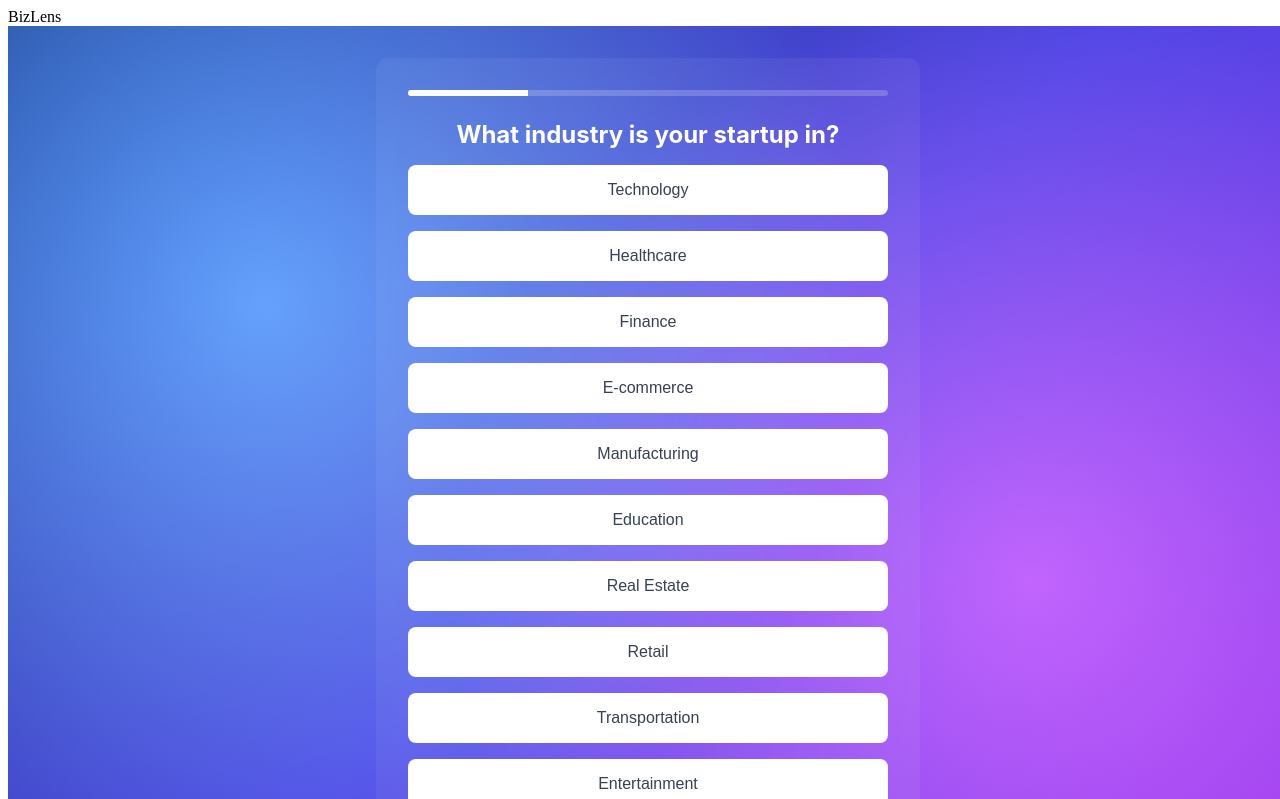
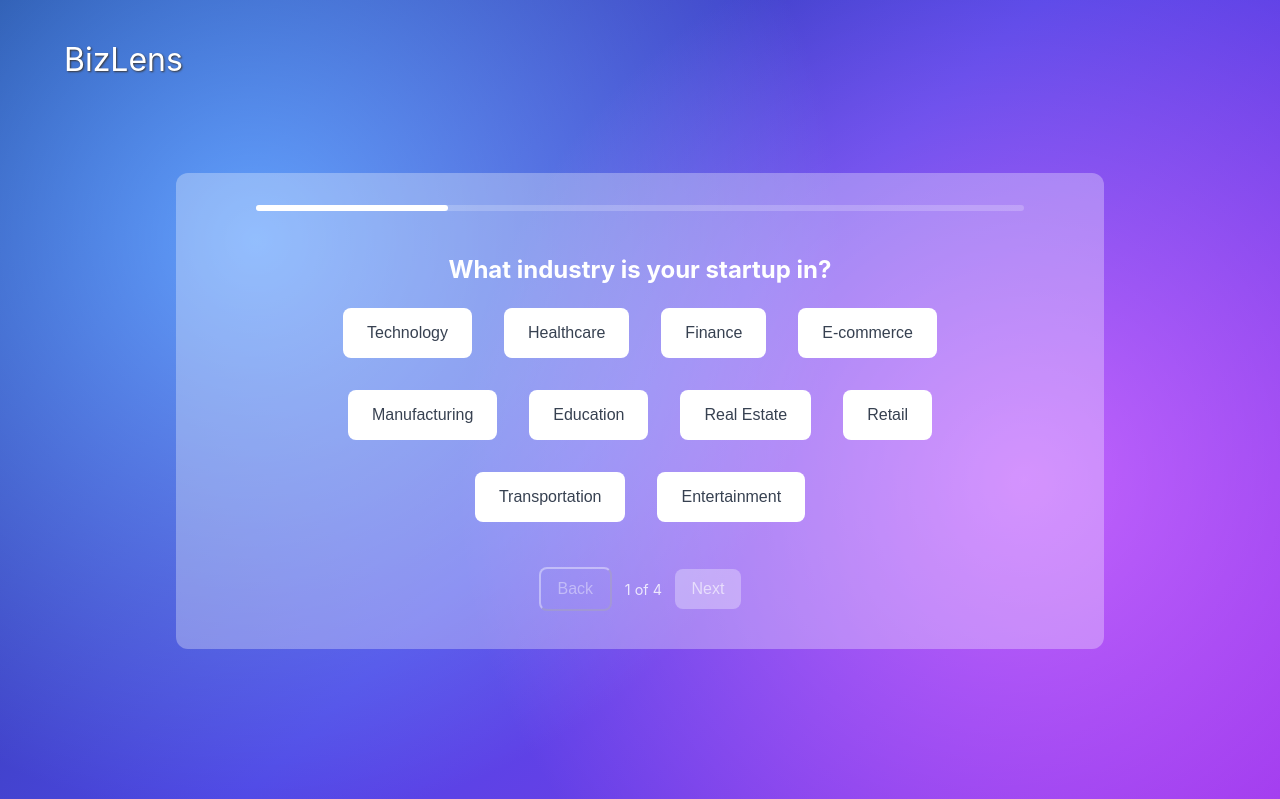
Before and after one commit to shirinadan/AI4ALL-Project, a Next.js app: page /quiz in a window 1280 px wide. Shown: the top 799 px of the page. Built offline with nearby package versions, Linux system fonts and the light colour scheme.

Commit message:
Finalized frontend

```diff
--- a/src/app/layout.js
+++ b/src/app/layout.js
@@ -1,7 +1,7 @@
 export default function RootLayout({ children }) {
   return (
     <html lang="en">
-      <body suppressHydrationWarning={true}>
+      <body>
         <header>BizLens</header>
         {children}
         {/* <footer>My Footer</footer> */}
--- a/src/app/page.css
+++ b/src/app/page.css
@@ -17,10 +17,10 @@ button {
     background-color: #252174;
     color: white;
     border: none;
-    padding: 1% 2%;
+    padding: 7% 10%;
     border-radius: 5px;
     cursor: pointer;
-    margin: 1%;
+    margin: 5%;
     font-size: 1em;
 }
 
--- a/src/app/quiz/layout.js
+++ /dev/null
@@ -1,12 +0,0 @@
-export const metadata = {
-  title: 'Next.js',
-  description: 'Generated by Next.js',
-}
-
-export default function RootLayout({ children }) {
-  return (
-    <html lang="en">
-      <body>{children}</body>
-    </html>
-  )
-}
--- /dev/null
+++ b/src/app/quiz/page.css
@@ -0,0 +1,204 @@
+
+.quiz-wrapper {
+  display: flex;
+  justify-content: center;
+  align-items: center;
+  min-height: 75vh;
+  padding: 2rem;
+}
+.quiz-container {
+  display: flex;
+  flex-direction: column;
+  align-items: center;
+  padding: 2rem 5rem;
+  color: white;
+  max-width: 60vw;
+  flex-wrap: wrap;
+  justify-content: center;
+  background-color: rgba(255, 255, 255, 0.3);
+  border-radius: 12px;
+}
+
+/* Progress bar wrapper */
+.progress-bar-container {
+  height: 6px;
+  background: rgba(255, 255, 255, 0.2);
+  border-radius: 3px;
+  overflow: hidden;
+  margin-bottom: 1.5rem;
+}
+
+.progress-bar-fill {
+  height: 100%;
+  background: rgb(255, 255, 255);
+  transition: width 0.3s ease;
+}
+
+/* Question and subtitle */
+.question-title {
+  color: white;
+  font-size: 1.5rem;
+  margin-bottom: 1rem;
+  text-align: center;
+}
+
+.question-subtitle {
+  color: rgba(255, 255, 255, 0.8);
+  margin-bottom: 1rem;
+  font-size: 1rem;
+  text-align: center;
+}
+
+/* Answer section */
+.answers-container {
+  display: flex;
+  flex-direction: row;
+  gap: 1rem;
+  margin-bottom: 2rem;
+  flex-wrap: wrap;
+  justify-content: center;
+}
+
+.answer-button {
+  padding: 16px 24px;
+  background: white;
+  color: #374151;
+  border: none;
+  border-radius: 8px;
+  font-weight: 500;
+  cursor: pointer;
+  transition: all 0.2s ease;
+  text-align: center;
+  font-size: 1rem;
+  margin: 0.5rem;
+}
+
+.answer-button.selected {
+  background: #e0e7ff;
+  color: #3730a3;
+}
+
+.answer-button:hover:not(.selected) {
+  background: #f0f0f0;
+}
+
+/* Funding buttons */
+.funding-grid {
+  display: flex;
+  grid-template-columns: repeat(auto-fit, minmax(140px, 1fr));
+  gap: 12px;
+  flex-wrap: wrap;
+  justify-content: center;
+}
+
+.funding-button {
+  padding: 12px 16px;
+  background: white;
+  color: #374151;
+  border: none;
+  border-radius: 8px;
+  font-weight: 500;
+  cursor: pointer;
+  transition: all 0.2s ease;
+  text-align: center;
+  font-size: 0.9rem;
+  margin: 0.2rem;
+}
+
+.funding-button.selected {
+  background: #e0e7ff;
+  color: #3730a3;
+}
+
+.funding-button:hover:not(.selected) {
+  background: #f0f0f0;
+}
+
+/* Year input */
+.year-input {
+  padding: 16px 24px;
+  background: white;
+  color: #374151;
+  border: none;
+  border-radius: 8px;
+  font-size: 1rem;
+  font-weight: 500;
+  text-align: center;
+  outline: none;
+  width: 100%;
+  box-sizing: border-box;
+}
+
+/* Market select */
+.market-select {
+  padding: 5% 7%;
+  background: white;
+  color: #9ca3af;
+  border: none;
+  border-radius: 8px;
+  font-size: 1rem;
+  font-weight: 500;
+  text-align: center;
+  outline: none;
+  cursor: pointer;
+  width: 100%;
+  box-sizing: border-box;
+}
+
+.market-select.has-value {
+  color: #374151;
+}
+
+/* Navigation */
+.navigation {
+  display: flex;
+  justify-content: center;
+  align-items: center;
+}
+
+.nav-button {
+  padding: 10% 15%;
+  background: transparent;
+  color: white;
+  border-color: rgba(255, 255, 255);
+  border-radius: 8px;
+  font-size: 1rem;
+  font-weight: 500;
+  cursor: pointer;
+  transition: all 0.2s ease;
+  margin: 5%;
+}
+
+.nav-button.disabled {
+  color: rgba(255, 255, 255, 0.4);
+  border-color: rgba(255, 255, 255, 0.4);
+  cursor: not-allowed;
+}
+
+.progress-text {
+  color: rgba(255, 255, 255, 0.8);
+  font-size: 0.9rem;
+  padding: 2%;
+  margin: 5%;
+  text-wrap: nowrap;
+}
+
+.next-button {
+  padding: 10% 15%;
+  background: white;
+  color: #3730a3;
+  border: none;
+  border-radius: 8px;
+  font-size: 1rem;
+  font-weight: 600;
+  cursor: pointer;
+  transition: all 0.2s ease;
+  margin: 5%;
+}
+
+.next-button.disabled {
+  background: rgba(255, 255, 255, 0.3);
+  color: rgba(255, 255, 255, 0.6);
+  font-weight: 500;
+  cursor: not-allowed;
+}
--- a/src/app/quiz/page.js
+++ b/src/app/quiz/page.js
@@ -2,6 +2,9 @@
 
 import { useState } from 'react'
 import { useRouter } from 'next/navigation'
+import '../globals.css'
+import '../layout.js'
+import './page.css'
 
 
 const INDUSTRIES = [
@@ -85,7 +88,9 @@ export default function BizLensQuiz() {
   function handleNext() {
     if (currentStep < questions.length - 1) {
       setCurrentStep(currentStep + 1)
+      console.log((currentStep + 1) / questions.length * 100 + '% completed')
     } else {
+      console.log("got here")
       handleSubmit()
     }
   }
@@ -100,8 +105,10 @@ export default function BizLensQuiz() {
       market
     }
 
+    console.log(payload);
+
     try {
-      const res = await fetch(`${process.env.NEXT_PUBLIC_BACKEND_URL}/predict`, {
+      const res = await fetch('http://localhost:5000/predict', {
         method: 'POST',
         headers: { 'Content-Type': 'application/json' },
         body: JSON.stringify(payload)
@@ -134,97 +141,52 @@ export default function BizLensQuiz() {
   const currentQuestion = questions[currentStep]
 
   return (
-    <div style={{
-      margin: 0,
-      padding: '2rem',
-      fontFamily: 'Inter, sans-serif',
-      background: `radial-gradient(circle at 20% 30%, #3b82f6 0%, transparent 50%),
-                   radial-gradient(circle at 80% 60%, #9333ea 0%, transparent 50%),
-                   linear-gradient(135deg, #1e3a8a, #4f46e5, #9333ea)`,
-      backgroundBlendMode: 'screen',
-      minHeight: '100vh',
-      width: '100vw',
-      boxSizing: 'border-box',
-      display: 'flex',
-      justifyContent: 'center',
-      alignItems: 'flex-start',
-      paddingTop: '2rem'
-    }}>
-      <div style={{
-        maxWidth: '480px',
-        width: '100%',
-        background: 'rgba(255,255,255,0.06)',
-        backdropFilter: 'blur(8px)',
-        borderRadius: '12px',
-        padding: '2rem'
-      }}>
-        {/* Progress Bar */}
+    <div className="quiz-wrapper">
+      <div className="quiz-container">
+{/* Progress Bar */}
         <div style={{
           height: '6px',
           background: 'rgba(255,255,255,0.2)',
           borderRadius: '3px',
-          overflow: 'hidden',
-          marginBottom: '1.5rem'
+          // overflow: 'hidden',
+          marginBottom: '1.5rem',
+          width: '100%',
         }}>
           <div style={{
             width: `${((currentStep + 1) / questions.length) * 100}%`,
             height: '100%',
+            borderRadius: '3px',
             background: 'rgb(255, 255, 255)',
             transition: 'width 0.3s ease'
           }} />
         </div>
 
         {/* Question */}
-        <h2 style={{
-          color: 'white',
-          fontSize: '1.5rem',
-          marginBottom: '1rem',
-          textAlign: 'center'
-        }}>
+        <h2 className="question-title">
           {currentQuestion.title}
         </h2>
+
         {currentQuestion.subtitle && (
-          <p style={{
-            color: 'rgba(255,255,255,0.8)',
-            marginBottom: '1rem',
-            fontSize: '1rem',
-            textAlign: 'center'
-          }}>
+          <p className="question-subtitle">
             {currentQuestion.subtitle}
           </p>
         )}
 
         {/* Answer Options */}
-        <div style={{
-          display: 'flex',
-          flexDirection: 'column',
-          gap: '1rem',
-          marginBottom: '2rem'
-        }}>
+        <div className="answers-container">
           {currentQuestion.type === 'industry' && INDUSTRIES.map((industry) => (
             <button
               key={industry}
               onClick={() => setSelectedIndustry(industry)}
-              style={{
-                padding: '16px 24px',
-                background: selectedIndustry === industry ? '#e0e7ff' : 'white',
-                color: selectedIndustry === industry ? '#3730a3' : '#374151',
-                border: 'none',
-                borderRadius: '8px',
-                fontWeight: '500',
-                cursor: 'pointer',
-                transition: 'all 0.2s ease',
-                textAlign: 'center',
-                fontSize: '1rem'
-              }}
+              className={`answer-button${selectedIndustry === industry ? ' selected' : ''}`}
               onMouseEnter={(e) => {
                 if (selectedIndustry !== industry) {
-                  e.target.style.background = '#f0f0f0'
+                  e.target.classList.add('hover-temp')
                 }
               }}
               onMouseLeave={(e) => {
                 if (selectedIndustry !== industry) {
-                  e.target.style.background = 'white'
+                  e.target.classList.remove('hover-temp')
                 }
               }}
             >
@@ -233,35 +195,20 @@ export default function BizLensQuiz() {
           ))}
 
           {currentQuestion.type === 'funding' && (
-            <div style={{
-              display: 'grid',
-              gridTemplateColumns: 'repeat(auto-fit, minmax(140px, 1fr))',
-              gap: '12px'
-            }}>
+            <div className="funding-grid">
               {FUNDING_TYPES.map((type) => (
                 <button
                   key={type}
                   onClick={() => toggleFunding(type)}
-                  style={{
-                    padding: '12px 16px',
-                    background: fundingTypes.includes(type) ? '#e0e7ff' : 'white',
-                    color: fundingTypes.includes(type) ? '#3730a3' : '#374151',
-                    border: 'none',
-                    borderRadius: '8px',
-                    fontWeight: '500',
-                    cursor: 'pointer',
-                    transition: 'all 0.2s ease',
-                    textAlign: 'center',
-                    fontSize: '0.9rem'
-                  }}
+                  className={`funding-button${fundingTypes.includes(type) ? ' selected' : ''}`}
                   onMouseEnter={(e) => {
                     if (!fundingTypes.includes(type)) {
-                      e.target.style.background = '#f0f0f0'
+                      e.target.classList.add('hover-temp')
                     }
                   }}
                   onMouseLeave={(e) => {
                     if (!fundingTypes.includes(type)) {
-                      e.target.style.background = 'white'
+                      e.target.classList.remove('hover-temp')
                     }
                   }}
                 >
@@ -279,19 +226,7 @@ export default function BizLensQuiz() {
               value={foundedYear}
               onChange={(e) => setFoundedYear(e.target.value)}
               placeholder="e.g. 2018"
-              style={{
-                padding: '16px 24px',
-                background: 'white',
-                color: '#374151',
-                border: 'none',
-                borderRadius: '8px',
-                fontSize: '1rem',
-                fontWeight: '500',
-                textAlign: 'center',
-                outline: 'none',
-                width: '100%',
-                boxSizing: 'border-box'
-              }}
+              className="year-input"
             />
           )}
 
@@ -299,20 +234,7 @@ export default function BizLensQuiz() {
             <select
               value={market}
               onChange={(e) => setMarket(e.target.value)}
-              style={{
-                padding: '16px 24px',
-                background: 'white',
-                color: market ? '#374151' : '#9ca3af',
-                border: 'none',
-                borderRadius: '8px',
-                fontSize: '1rem',
-                fontWeight: '500',
-                textAlign: 'center',
-                outline: 'none',
-                cursor: 'pointer',
-                width: '100%',
-                boxSizing: 'border-box'
-              }}
+              className={`market-select${market ? ' has-value' : ''}`}
             >
               <option value="">— select one —</option>
               {MARKET_CATS.map((cat) => (
@@ -325,51 +247,23 @@ export default function BizLensQuiz() {
         </div>
 
         {/* Navigation */}
-        <div style={{
-          display: 'flex',
-          justifyContent: 'space-between',
-          alignItems: 'center'
-        }}>
+        <div className="navigation">
           <button
             onClick={() => setCurrentStep(Math.max(0, currentStep - 1))}
             disabled={currentStep === 0}
-            style={{
-              padding: '12px 24px',
-              background: 'transparent',
-              color: currentStep === 0 ? 'rgba(255,255,255,0.4)' : 'white',
-              border: '2px solid',
-              borderColor: currentStep === 0 ? 'rgba(255,255,255,0.4)' : 'white',
-              borderRadius: '8px',
-              fontSize: '1rem',
-              fontWeight: '500',
-              cursor: currentStep === 0 ? 'not-allowed' : 'pointer',
-              transition: 'all 0.2s ease'
-            }}
+            className={`nav-button${currentStep === 0 ? ' disabled' : ''}`}
           >
             Back
           </button>
 
-          <span style={{
-            color: 'rgba(255,255,255,0.8)',
-            fontSize: '0.9rem'
-          }}>
+          <span className="progress-text">
             {currentStep + 1} of {questions.length}
           </span>
 
           <button
             onClick={handleNext}
             disabled={!canProceed()}
-            style={{
-              padding: '12px 24px',
-              background: canProceed() ? 'white' : 'rgba(255,255,255,0.3)',
-              color: canProceed() ? '#3730a3' : 'rgba(255,255,255,0.6)',
-              border: 'none',
-              borderRadius: '8px',
-              fontSize: '1rem',
-              fontWeight: canProceed() ? '600' : '500',
-              cursor: canProceed() ? 'pointer' : 'not-allowed',
-              transition: 'all 0.2s ease'
-            }}
+            className={`next-button${!canProceed() ? ' disabled' : ''}`}
           >
             {currentStep === questions.length - 1 ? 'Submit' : 'Next'}
           </button>
--- a/src/app/results/page.js
+++ b/src/app/results/page.js
@@ -1,5 +1,7 @@
 'use client'
 import { useSearchParams } from 'next/navigation'
+import '../globals.css'
+import '../layout.js'
 
 export default function ResultsPage() {
     const searchParams = useSearchParams()
```
